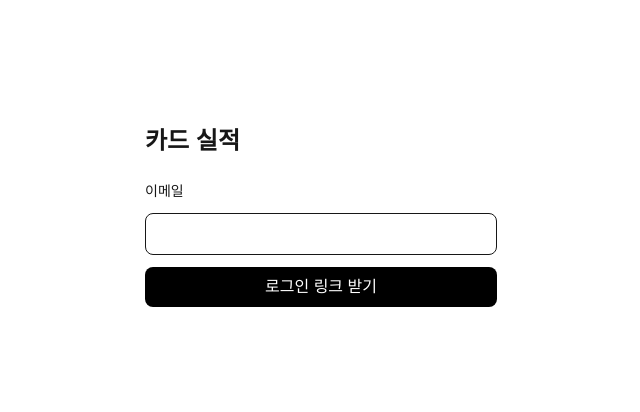
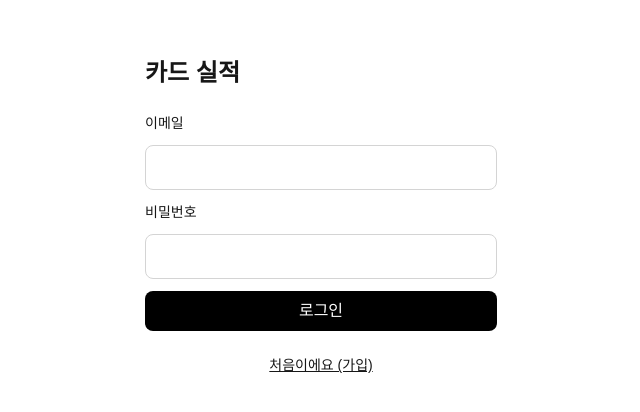
Before and after one commit to tuski0/card-performance, a Next.js app: page /login in a window 1280 px wide. Shown: the part 184-596 px from the top of the page, without its empty margins (319-959 px from the left). Built offline with nearby package versions, Linux system fonts and the light colour scheme.

Commit message:
feat: email/password login instead of magic link

```diff
--- a/app/login/page.tsx
+++ b/app/login/page.tsx
@@ -1,55 +1,56 @@
 'use client';
 
+import { useRouter } from 'next/navigation';
 import { useState } from 'react';
 import { createClient } from '@/lib/supabase/client';
 
 export default function LoginPage() {
+  const router = useRouter();
+  const [mode, setMode] = useState<'signin' | 'signup'>('signin');
   const [email, setEmail] = useState('');
-  const [state, setState] = useState<'idle' | 'sending' | 'sent' | 'error'>('idle');
+  const [password, setPassword] = useState('');
+  const [busy, setBusy] = useState(false);
   const [message, setMessage] = useState('');
 
   async function submit(e: React.FormEvent) {
     e.preventDefault();
-    if (!email.includes('@')) {
-      setState('error');
-      setMessage('이메일 주소를 확인해 주세요.');
-      return;
+    if (!email.includes('@')) return setMessage('이메일 주소를 확인해 주세요.');
+    if (password.length < 6) return setMessage('비밀번호는 6자 이상이어야 해요.');
+    setBusy(true);
+    setMessage('');
+    const auth = createClient().auth;
+    const { data, error } = mode === 'signin'
+      ? await auth.signInWithPassword({ email, password })
+      : await auth.signUp({ email, password });
+    setBusy(false);
+    if (error) {
+      return setMessage(error.message === 'Invalid login credentials' ? '이메일 또는 비밀번호가 맞지 않아요.' : error.message);
     }
-    setState('sending');
-    const { error } = await createClient().auth.signInWithOtp({
-      email,
-      options: { emailRedirectTo: `${window.location.origin}/auth/callback` },
-    });
-    if (error) {
-      setState('error');
-      setMessage(error.message);
-    } else {
-      setState('sent');
+    if (!data.session) {
+      return setMessage('가입은 됐지만 바로 로그인되지 않았어요. Supabase에서 이메일 확인(Confirm email)을 꺼 주세요.');
     }
+    router.replace('/');
+    router.refresh();
   }
 
   return (
     <main className="mx-auto flex min-h-dvh max-w-sm flex-col justify-center gap-6 px-4">
       <h1 className="text-2xl font-semibold">카드 실적</h1>
-      {state === 'sent' ? (
-        <p className="text-sm">{email}로 로그인 링크를 보냈어요. 메일의 링크를 이 기기에서 열어 주세요.</p>
-      ) : (
-        <form onSubmit={submit} className="flex flex-col gap-3">
-          <label className="text-sm" htmlFor="email">이메일</label>
-          <input
-            id="email"
-            type="email"
-            autoComplete="email"
-            value={email}
-            onChange={(e) => { setEmail(e.target.value); setState('idle'); }}
-            className="rounded-lg border px-3 py-2"
-          />
-          {state === 'error' && <p className="text-sm text-red-600">{message}</p>}
-          <button disabled={state === 'sending'} className="rounded-lg bg-black px-3 py-2 text-white disabled:opacity-50">
-            {state === 'sending' ? '보내는 중…' : '로그인 링크 받기'}
-          </button>
-        </form>
-      )}
+      <form onSubmit={submit} className="flex flex-col gap-3">
+        <label className="text-sm" htmlFor="email">이메일</label>
+        <input id="email" type="email" autoComplete="email" value={email}
+          onChange={(e) => { setEmail(e.target.value); setMessage(''); }} className="input" />
+        <label className="text-sm" htmlFor="password">비밀번호</label>
+        <input id="password" type="password" autoComplete={mode === 'signin' ? 'current-password' : 'new-password'} value={password}
+          onChange={(e) => { setPassword(e.target.value); setMessage(''); }} className="input" />
+        {message && <p className="text-sm text-red-600">{message}</p>}
+        <button disabled={busy} className="rounded-lg bg-black px-3 py-2 text-white disabled:opacity-50">
+          {busy ? '잠시만요…' : mode === 'signin' ? '로그인' : '가입하고 시작'}
+        </button>
+      </form>
+      <button className="text-sm underline" onClick={() => { setMode(mode === 'signin' ? 'signup' : 'signin'); setMessage(''); }}>
+        {mode === 'signin' ? '처음이에요 (가입)' : '이미 계정이 있어요 (로그인)'}
+      </button>
     </main>
   );
 }
```
Also changed, not shown: .claude/launch.json (added).
